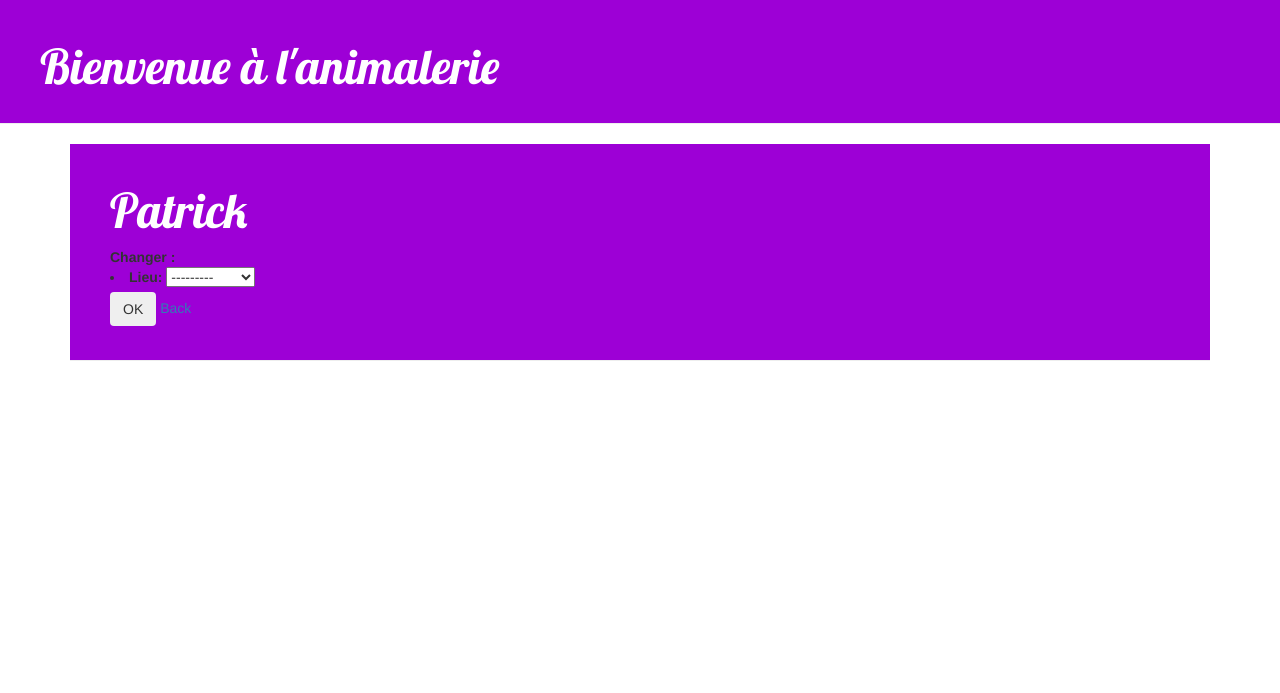
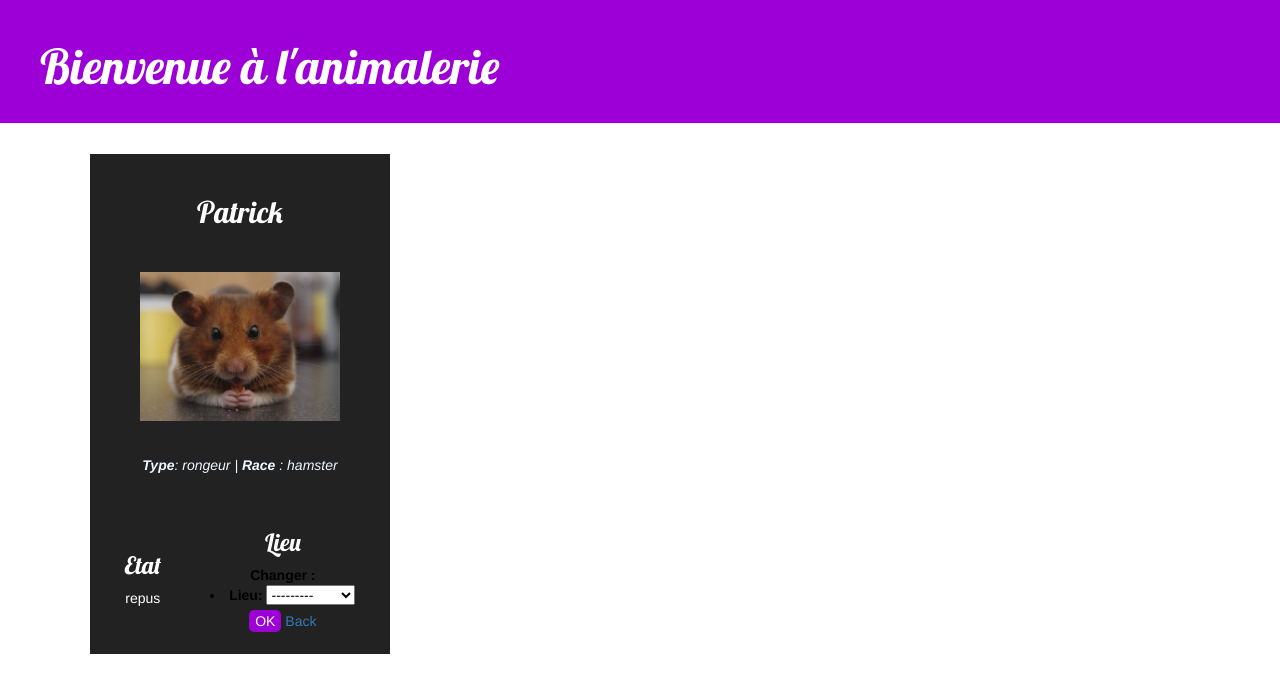
Before and after one commit to CodingWand/my-first-blog, a Django app: a page that uses animalerie/templates/animalerie/base.html in a window 1280 px wide. Shown: the top 693 px of the page. Run offline with Django 3.2, Linux system fonts and the light colour scheme; data comes from the database, SQL or seed files in the repository; both versions use the stored data as it was after the commit; some libraries are stand-ins or nearby versions.

Commit message:
Modification du form de déplacement

```diff
--- a/animalerie/controleur.py
+++ b/animalerie/controleur.py
@@ -4,7 +4,7 @@ def changeLieu(animal, nouveauLieu):
     message = ''
 
     lieu = nouveauLieu.id_equip
-    libre = nouveauLieu.disponibilite == "libre"
+    libre = (nouveauLieu.disponibilite == "libre")
     if lieu == "litiere" and animal.etat != "endormi":
         return "Désolé, " + animal.id_animal + " ne dort pas !"
     if not libre:
--- a/animalerie/static/css/animalerie.css
+++ b/animalerie/static/css/animalerie.css
@@ -51,3 +51,7 @@
     color: white;
     text-decoration: none;
 }
+
+.post-form {
+    color: black;
+}
--- a/animalerie/templates/animalerie/animal_detail.html
+++ b/animalerie/templates/animalerie/animal_detail.html
@@ -3,19 +3,28 @@
 {% load static %}
 
 {% block content %}
-<div class="page-header">
+<div class="animal-card col-md-4 col-sm-6">
     {% if message != ''%}
         <div class="alert alert-danger" role="alert">
             {{message}}
         </div>
     {% endif %}
-    <h1>
-        <a href="/">{{ animal.id_animal }}</a>
-    </h1>
-    <form method="POST" class="post-form">{% csrf_token %}
-        <b> Changer : </b> {{ form.as_ul }}
-        <button type="submit" class="btn btn-outline-light">OK</button>
-        <a href="{% url 'animal_list' %}">Back</a>
-    </form>
+    <h2>{{ animal.id_animal }}</h2>
+    <img src="../{{ animal.photo }}" class="animal-card-image"/>
+    <div class="animal-card-infos"><b>Type</b>: {{ animal.type }} | <b>Race</b> : {{ animal.race }}</div>
+    <div class="animal-card-situation">
+        <div class="animal-card-cell">
+            <h3>Etat</h3>
+            {{ animal.etat }}
+        </div>
+        <div class="animal-card-cell">
+            <h3>Lieu</h3>
+            <form method="POST" class="post-form">{% csrf_token %}
+                <b> Changer : </b> {{ form.as_ul }}
+                <button type="submit" class="animal-card-btn">OK</button>
+                <a href="{% url 'animal_list' %}">Back</a>
+            </form>
+        </div>
+    </div>
 </div>
 {% endblock %}
--- a/animalerie/templates/animalerie/base.html
+++ b/animalerie/templates/animalerie/base.html
@@ -1,4 +1,5 @@
 {% load static %}
+<!DOCTYPE html>
 <html>
     <head>
         <link rel="stylesheet" href="//maxcdn.bootstrapcdn.com/bootstrap/3.2.0/css/bootstrap.min.css">
--- a/animalerie/views.py
+++ b/animalerie/views.py
@@ -32,6 +32,7 @@ def animal_detail(request, id_animal, message=""):
         nouveau_lieu.save()
 
         majEtat(animal=animal, prochainLieu=nouveau_lieu)
+        animal.save()
 
         form.save()
         return redirect('animal_detail', id_animal=id_animal)
--- a/blog/static/css/animalerie.css
+++ /dev/null
@@ -1,53 +0,0 @@
-.animal-wrapper {
-    display: flex;
-}
-
-.animal-card {
-    display: flex;
-    margin: 10px 20px;
-    padding: 5px 10px;
-    flex-direction: column;
-    align-items: center;
-    justify-content: space-around;
-    width: 300px;
-    height: 500px;
-    background-color: #222;
-    color: white;
-}
-
-.animal-card-infos {
-    font-style: italic;
-    color: aliceblue;
-}
-
-.animal-card-situation {
-    display: flex;
-    flex-direction: row;
-    width: 100%;
-    justify-content: space-around;
-}
-
-.animal-card-image {
-    width: 200px;
-}
-
-.animal-card-cell {
-    display: flex;
-    flex-direction: column;
-    justify-content: center;
-    text-align: center;
-}
-
-.animal-card-btn {
-    color: white;
-    background-color: #9d00d6;
-    border: none;
-    border-radius: 5px;
-    padding: 4;
-    margin: 8;
-}
-
-.animal-card-btn  a{
-    color: white;
-    text-decoration: none;
-}
--- a/blog/templates/blog/base.html
+++ b/blog/templates/blog/base.html
@@ -1,4 +1,5 @@
 {% load static %}
+<!DOCTYPE html>
 <html>
     <head>
         <link rel="stylesheet" href="//maxcdn.bootstrapcdn.com/bootstrap/3.2.0/css/bootstrap.min.css">
```
Also changed, not shown: db.sqlite3.
